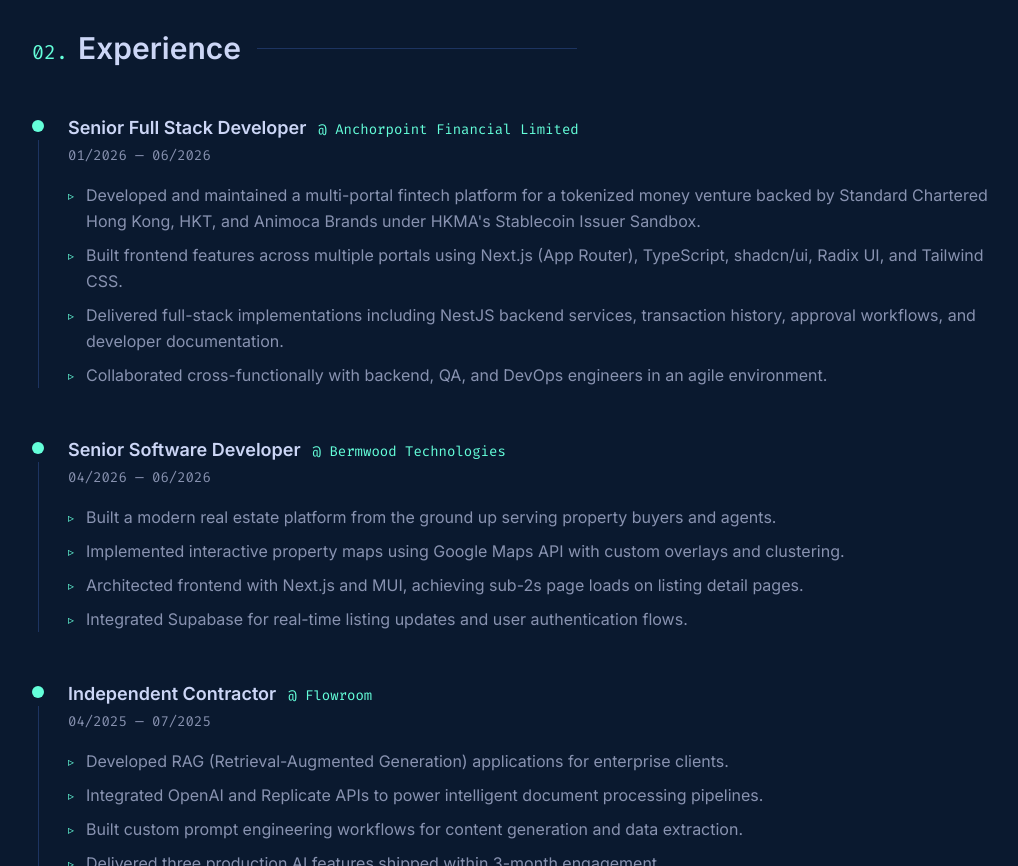
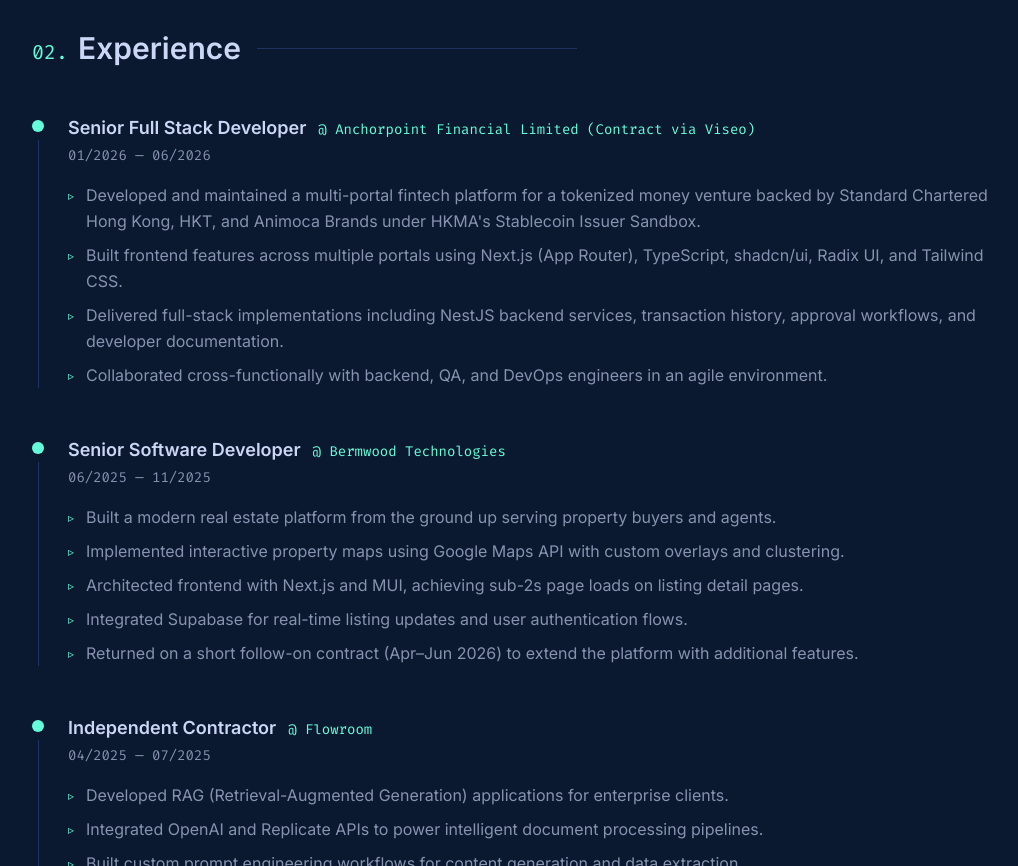
Before and after one commit to gongalt/aj-portfolio, a Next.js app: page /about in a window 1280 px wide. Shown: the part 760-1626 px from the top of the page, without its empty margins (120-1138 px from the left). Built offline with nearby package versions, Linux system fonts and the light colour scheme.

Commit message:
Refine experience: Anchorpoint contract via Viseo, correct Bermwood to Jun-Nov 2025 with 2026 follow-on note

```diff
--- a/src/app/about/page.tsx
+++ b/src/app/about/page.tsx
@@ -17,7 +17,7 @@
 const experience = [
   {
     role: "Senior Full Stack Developer",
-    company: "Anchorpoint Financial Limited",
+    company: "Anchorpoint Financial Limited (Contract via Viseo)",
     period: "01/2026 — 06/2026",
     bullets: [
       "Developed and maintained a multi-portal fintech platform for a tokenized money venture backed by Standard Chartered Hong Kong, HKT, and Animoca Brands under HKMA's Stablecoin Issuer Sandbox.",
@@ -29,12 +29,13 @@
   {
     role: "Senior Software Developer",
     company: "Bermwood Technologies",
-    period: "04/2026 — 06/2026",
+    period: "06/2025 — 11/2025",
     bullets: [
       "Built a modern real estate platform from the ground up serving property buyers and agents.",
       "Implemented interactive property maps using Google Maps API with custom overlays and clustering.",
       "Architected frontend with Next.js and MUI, achieving sub-2s page loads on listing detail pages.",
       "Integrated Supabase for real-time listing updates and user authentication flows.",
+      "Returned on a short follow-on contract (Apr–Jun 2026) to extend the platform with additional features.",
     ],
   },
   {
```
Also changed, not shown: 1 other file (tests, documents, lock files or other folders).
